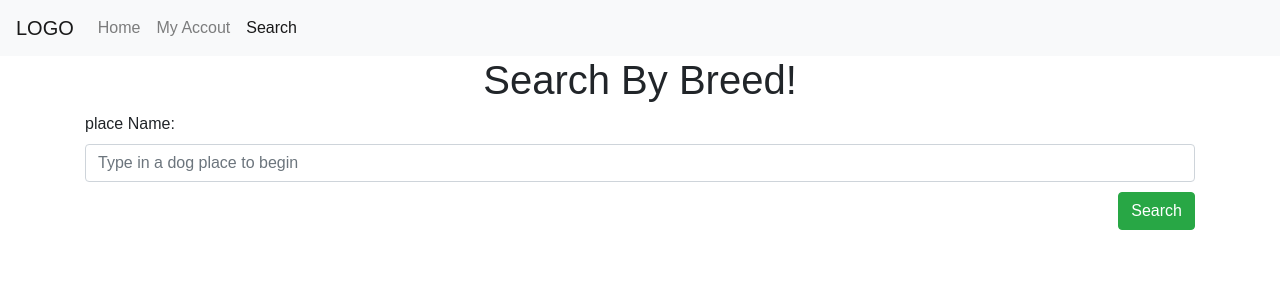
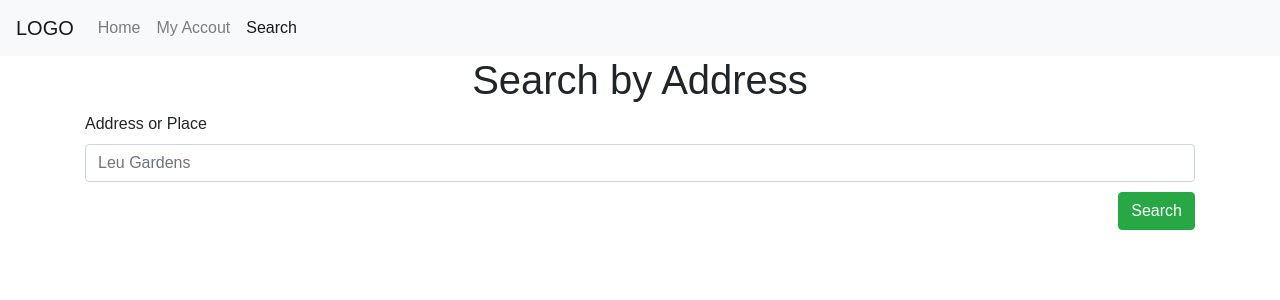
Before and after one commit to bmjanuska/searchParty, a React (Create React App) app in the folder client/: page /search in a window 1280 px wide. Shown: the top 300 px of the page. Built offline with nearby package versions, Linux system fonts and the light colour scheme; what react-google-maps would draw is missing.

Commit message:
search is updating state

```diff
--- a/client/src/components/SearchForm/SearchForm.js
+++ b/client/src/components/SearchForm/SearchForm.js
@@ -4,20 +4,16 @@ import "./SearchForm.css";
 const SearchForm = props => (
   <form className="search">
     <div className="form-group">
-      <label htmlFor="place">place Name:</label>
+      <label htmlFor="place">Address or Place</label>
       <input
         value={props.search}
         onChange={props.handleInputChange}
         name="place"
-        list="places"
         type="text"
         className="form-control"
-        placeholder="Type in a dog place to begin"
+        placeholder="Leu Gardens"
         id="place"
       />
-      <datalist id="places">
-        {props.places.map(place => <option value={place} key={place} />)}
-      </datalist>
       <button
         type="submit"
         onClick={props.handleFormSubmit}
--- a/client/src/components/SearchResults/SearchResults.js
+++ b/client/src/components/SearchResults/SearchResults.js
@@ -3,11 +3,6 @@ import "./SearchResults.css";
 
 const SearchResults = props => (
   <ul className="list-group search-results">
-    {props.results.map(place => (
-      <li key={place} className="list-group-item">
-        <p src={place}></p>
-      </li>
-    ))}
   </ul>
 );
 
--- a/client/src/pages/Search.js
+++ b/client/src/pages/Search.js
@@ -1,5 +1,4 @@
 import React, { Component } from "react";
-import API from "../utils/API";
 import Container from "../components/Container";
 import SearchForm from "../components/SearchForm";
 import SearchResults from "../components/SearchResults";
@@ -8,38 +7,25 @@ class Search extends Component {
   state = {
     search: "",
     places: [],
-    results: [],
-    error: ""
+    results: []
   };
 
-  // When the component mounts, get a list of all available base breeds and update this.state.breeds
 
   handleInputChange = event => {
     this.setState({ search: event.target.value });
+    console.log(this.state.search);
   };
 
-  handleFormSubmit = event => {
-    event.preventDefault();
-    API.getPlace(this.state.search)
-      .then(res => {
-        if (res.data.status === "error") {
-          throw new Error(res.data.message);
-        }
-        this.setState({ results: res.data.message, error: "" });
-      })
-      .catch(err => this.setState({ error: err.message }));
-  };
+
   render() {
     return (
       <div>
         <Container style={{ minHeight: "80%" }}>
-          <h1 className="text-center">Search By Breed!</h1>
+          <h1 className="text-center">Search by Address</h1>
           <SearchForm
-            handleFormSubmit={this.handleFormSubmit}
             handleInputChange={this.handleInputChange}
-            places={this.state.places}
           />
-          <SearchResults results={this.state.results} />
+          <SearchResults />
         </Container>
       </div>
     );
```
